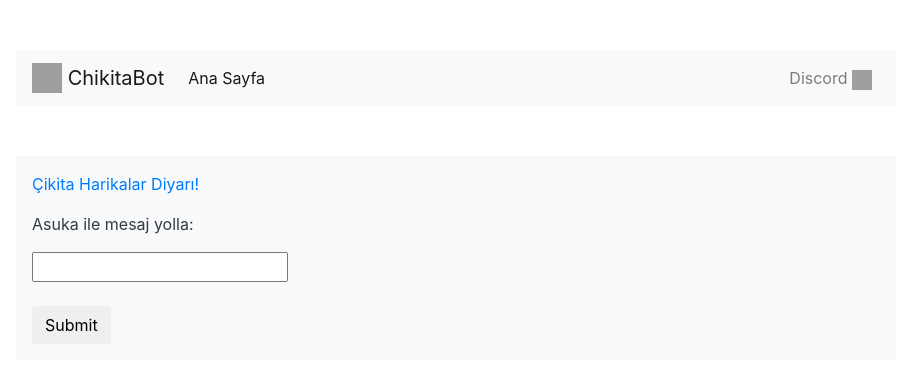
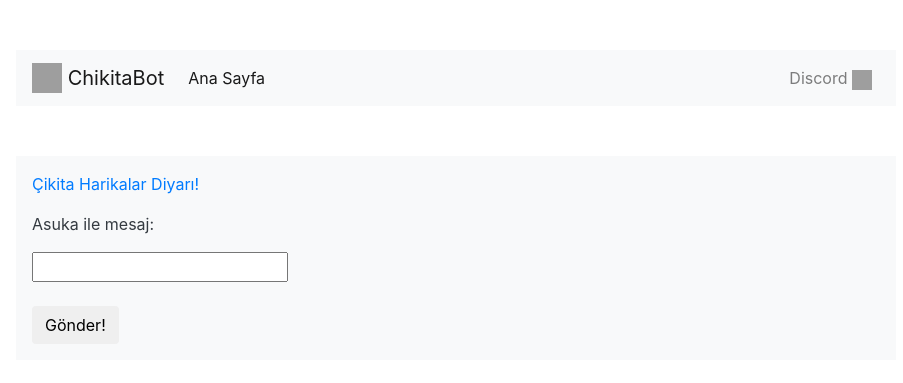
Before and after one commit to ChikitaBot/info, a Jekyll site: the page built from menu/discord.markdown, in a window 1280 px wide. Shown: the top 383 px of the page, without its empty margins (184-1087 px from the left). Built offline with Jekyll 4.4.1, drawn with Linux system fonts in a browser that asks for light colours; grey boxes are pictures that could not be loaded.

Commit message:
Update discord.html

```diff
--- a/_layouts/discord.html
+++ b/_layouts/discord.html
@@ -55,9 +55,9 @@
 
             }
             </script>
-            <p>Asuka ile mesaj yolla:</p>
+            <p>Asuka ile mesaj:</p>
             <input type="text" id="fname" name="fnam"><br><br>
-            <input id="contact-submit" type="button" class="btn btn-transparent" value="Submit" onclick="sendWebhook()" />
+            <input id="contact-submit" type="button" class="btn btn-transparent" value="Gönder!" onclick="sendWebhook()" />
 </div>
   </div>
   <style>div.container { padding: 50px 0px 0px 0px; }  </style>
```
